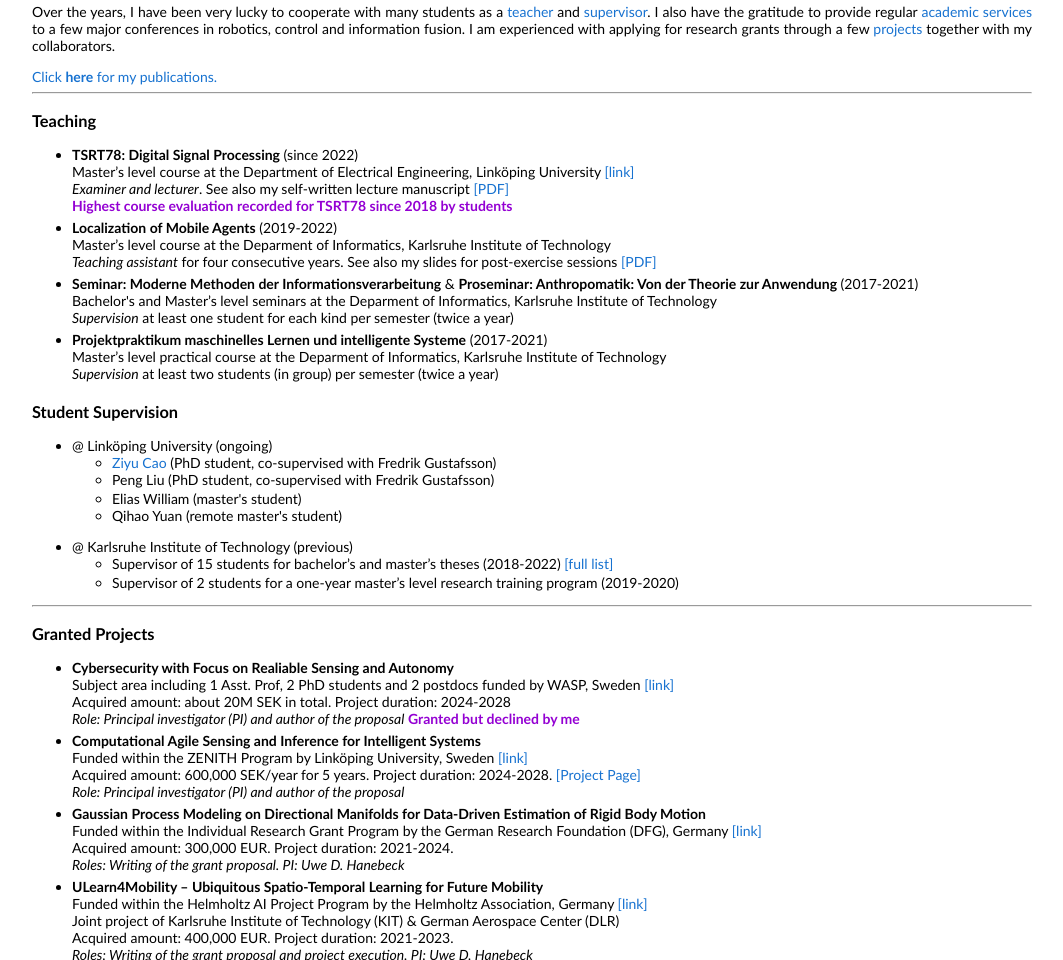
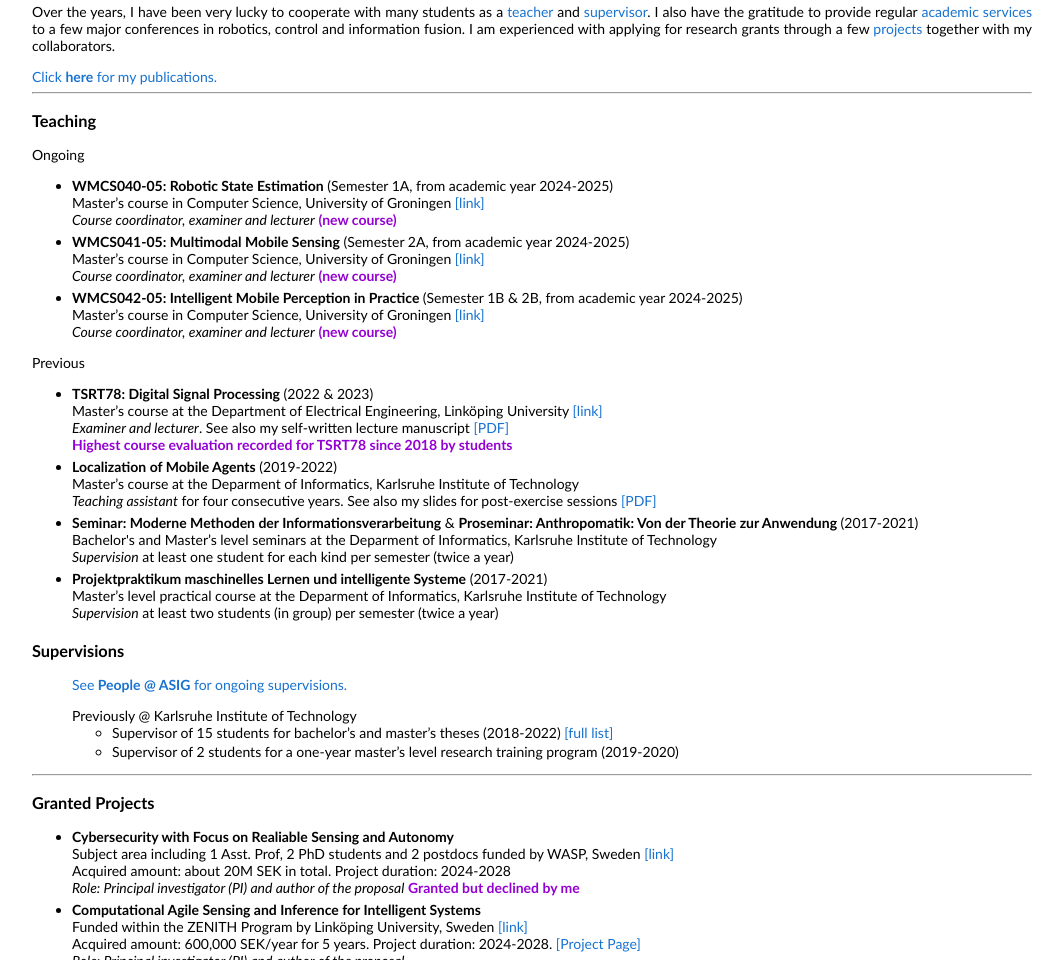
Before and after one commit to kailaili/kailaili.github.io, a plain HTML site: page index.html in a window 1280 px wide. Shown: the part 1078-2038 px from the top of the page, without its empty margins (108-1171 px from the left). Drawn offline with Linux system fonts and the light colour scheme.

Commit message:
minor updates

```diff
--- a/index.html
+++ b/index.html
@@ -52,7 +52,7 @@
      <br>
         <span style="color:darkblue;font-size:15px;">I lead the <span style="color:darkred;font-weight:bold;">Agile Sensing and Intelligence Group <a href="https://asig-x.github.io/">(ASIG)</a></span> working in the field of autonomous systems and robotics. We constantly look for strong candidates for PhD/postdoc/internship/thesis. Shoot me an email with a brief intro if you are interested, and we will start from this!</span></p>
 
-        <span style="color:darkblue;font-size:15px;">If you intend to apply for CSC scholarship (or other external funds) and join us, please directly contact me.</span></p>
+        <span style="color:darkblue;font-size:15px;">If you intend to apply for external funds (e.g., CSC scholarship) and join us, please directly contact me.</span></p>
 
         <span style="color:darkblue;font-size:15px;">Check out our current <span style="font-weight:bold;"><a href="https://www.rug.nl/about-ug/work-with-us/job-opportunities/?details=00347-02S000AS5P">PhD position in Multisensory Autonomy for Intelligent Mobile Systems </a></span> at Bernoulli Institute of University of Groningen!</span></p>
     <br>
@@ -99,8 +99,6 @@
         </li>
 </ul>
 <br>
-
-
     <h3>Short Bio</h3>
     <p style="text-align:justify">I am assitant professor working at the Department of Computer Science at the University of Groningen in the Netherlands. I also collaborate closely with <a href="https://people.isy.liu.se/en/rt/fredrik/">Fredrik Gustafsson</a> at Department of Electrical Engineering of <a href="https://liu.se">Linköping University (LiU) </a>
         in Sweden, where I was a postdoctoral researcher from 2022-10 to 2024-04. Previously, I was a postdoctoral researcher at the <a href="https://isas.iar.kit.edu">Intelligent Sensor-Actuator-Systems (ISAS) Lab</a>, Institute for Anthropomatics and Robotics,
@@ -123,10 +121,34 @@
     <hr>
 
     <h3 id="teaching">Teaching</h3>
+    Ongoing<br>
     <ul>
         <li>
-            <strong>TSRT78: Digital Signal Processing</strong> (since 2022)<br>
-            Master’s level course at the Department of Electrical Engineering, Linköping University
+            <strong>WMCS040-05: Robotic State Estimation</strong> (Semester 1A, from academic year 2024-2025)<br>
+            Master’s course in Computer Science, University of Groningen
+             <a href="https://ocasys.rug.nl/2024-2025/catalog/course/WMCS040-05">[link]</a><br>
+            <em>Course coordinator, examiner and lecturer</em> <span style="color:darkviolet;font-weight:bold;"> (new course) </span>
+        </li>
+        <p class=""style="margin:5px;"></p>
+        <li>
+            <strong>WMCS041-05: Multimodal Mobile Sensing</strong> (Semester 2A, from academic year 2024-2025)<br>
+            Master’s course in Computer Science, University of Groningen
+             <a href="https://ocasys.rug.nl/2024-2025/catalog/course/WMCS041-05">[link]</a><br>
+            <em>Course coordinator, examiner and lecturer</em> <span style="color:darkviolet;font-weight:bold;"> (new course) </span>
+        </li>
+        <p class=""style="margin:5px;"></p>
+        <li>
+            <strong>WMCS042-05: Intelligent Mobile Perception in Practice </strong> (Semester 1B & 2B, from academic year 2024-2025)<br>
+            Master’s course in Computer Science, University of Groningen
+             <a href="https://ocasys.rug.nl/2024-2025/catalog/course/WMCS042-05">[link]</a><br>
+            <em>Course coordinator, examiner and lecturer</em> <span style="color:darkviolet;font-weight:bold;"> (new course) </span>
+        </li>
+    </ul>
+    Previous<br>
+    <ul>
+        <li>
+            <strong>TSRT78: Digital Signal Processing</strong> (2022 & 2023)<br>
+            Master’s course at the Department of Electrical Engineering, Linköping University
              <a href="https://www.rt.isy.liu.se/student/tsrt78">[link]</a><br>
             <em>Examiner and lecturer</em>. See also my self-written lecture manuscript <a href="materials/lecture_manuscript_tsrt78.pdf">[PDF]</a><br>
             <span style="color:darkviolet;font-weight:bold;">Highest course evaluation recorded for TSRT78 since 2018 by students</span>
@@ -134,7 +156,7 @@
         <p class=""style="margin:5px;"></p>
         <li>
             <strong>Localization of Mobile Agents</strong> (2019-2022)<br>
-            Master’s level course at the Deparment of Informatics, Karlsruhe Institute of Technology<br>
+            Master’s course at the Deparment of Informatics, Karlsruhe Institute of Technology<br>
             <em>Teaching assistant</em> for four consecutive years.</a> See also my slides for post-exercise sessions <a href="materials/LMA22.pdf">[PDF]</a>
         </li>
         <p class=""style="margin:5px;"></p>
@@ -151,19 +173,13 @@
         </li>
     </ul>
     <p class=""style="margin:20px;"></p>
-    <h3 id="supervision"> Student Supervision </h3>
+    <h3 id="supervision"> Supervisions </h3>
     <ul>
-        <li>@ Linköping University (ongoing)</li>
-        <ul>
-            <li><a href="https://ateapot649.github.io/">Ziyu Cao</a> (PhD student, co-supervised with Fredrik Gustafsson) </li>
-            <li>Peng Liu (PhD student, co-supervised with Fredrik Gustafsson) </li>
-            <p class=""style="margin:2px;"></p>
-            <li>Elias William (master's student) </li>
-            <li>Qihao Yuan (remote master's student) </li>
-        </ul>
+        <a href="https://kailaili.github.io/publications/">See<span style="font-weight:bold;"> People @ ASIG</span> for ongoing supervisions.</a>
     </ul>
+
     <ul>
-        <li>@ Karlsruhe Institute of Technology (previous)</li>
+        Previously @ Karlsruhe Institute of Technology
         <ul>
             <li>Supervisor of 15 students for bachelor’s and master’s theses (2018-2022) <a href="materials/supervised_theses.pdf">[full list]</a></li>
             <p class=""style="margin:2px;"></p>
```
